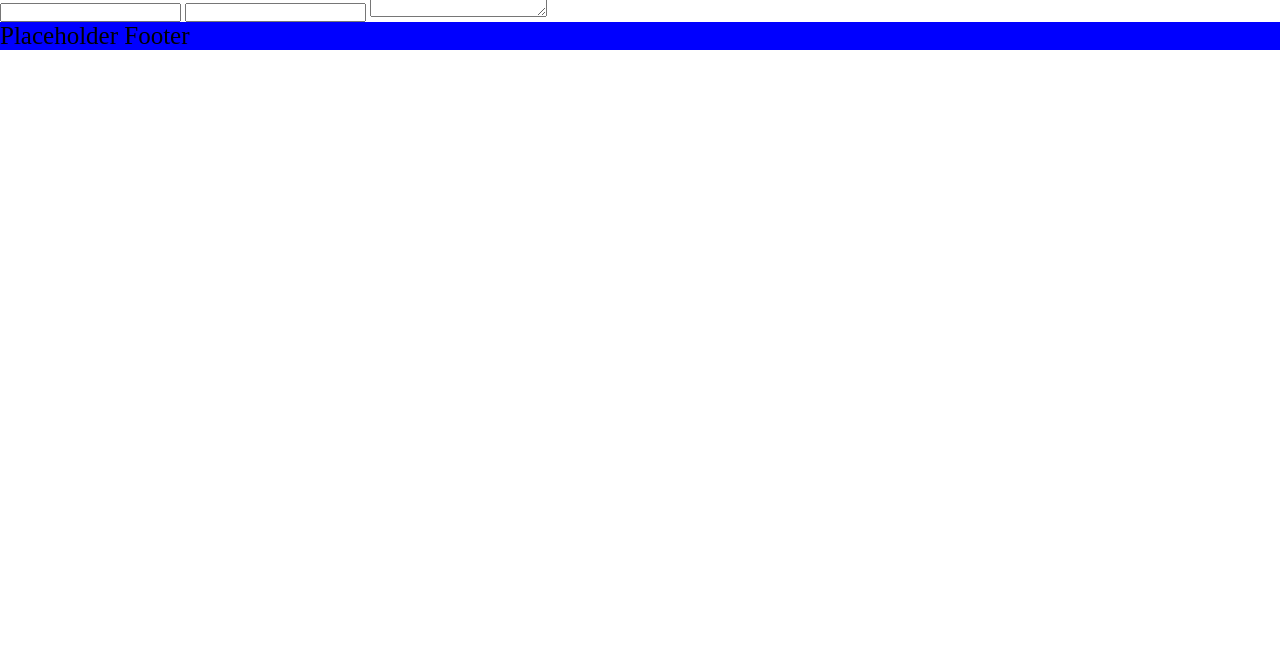
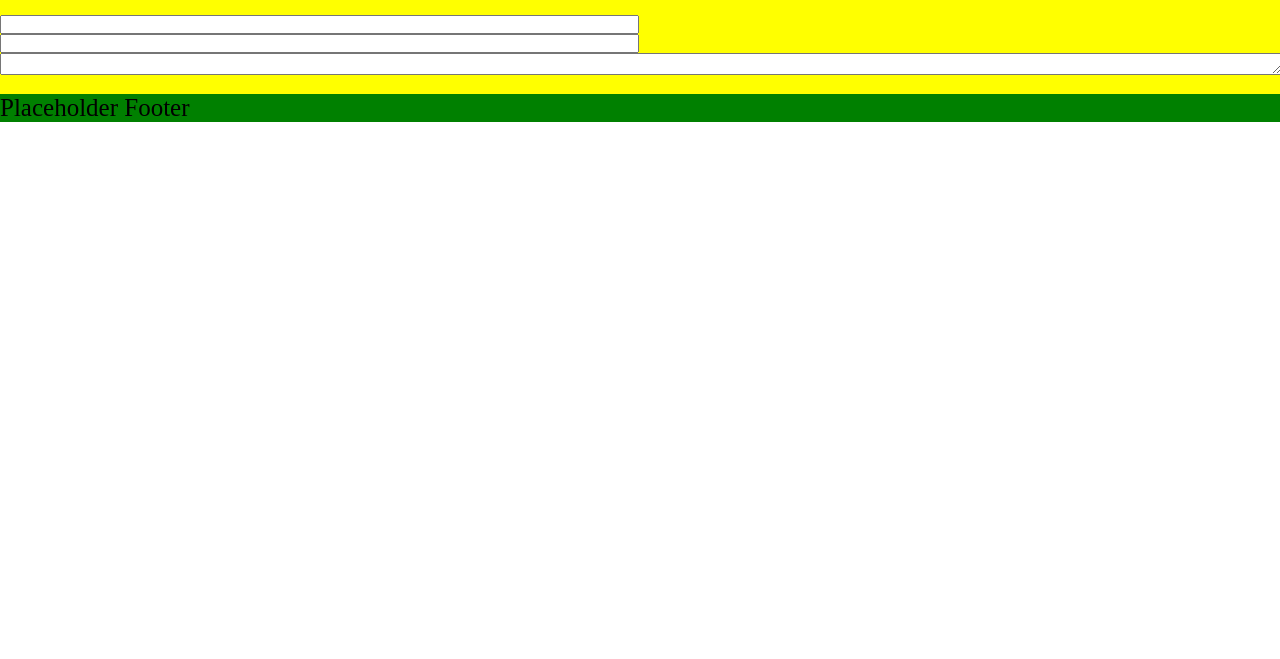
Before and after one commit to skylar-401-advanced-javascript/design-challenges, a website: page index.html in a window 1280 px wide. Shown: the part 141-800 px from the top of the page. Drawn offline with Linux system fonts and the light colour scheme.

Commit message:
added simple form and styled it

```diff
--- a/styles/footer.scss
+++ b/styles/footer.scss
@@ -1,4 +1,4 @@
 footer {
   font-size: 25px;
-  background: blue;
+  background: green;
 }
--- /dev/null
+++ b/styles/form.scss
@@ -0,0 +1,15 @@
+form {
+  width: 100%;
+  padding-top: 30px;
+  padding-bottom: 15px;
+  background: yellow;
+}
+
+input {
+  width: 49.6%;
+}
+
+textarea {
+  width: 100%;
+  height: 20px;
+}
--- a/styles/header.scss
+++ b/styles/header.scss
@@ -8,6 +8,7 @@ nav {
   font-size: 30px;
   width: 100%;
   text-align: center;
+  background: orange;
   a {
     border: 1px solid green;
     padding-left: 13.5%;
--- a/styles/styles.scss
+++ b/styles/styles.scss
@@ -1 +1 @@
-@import 'reset.scss', 'header.scss', 'footer.scss'
+@import 'reset.scss', 'header.scss', 'footer.scss', 'form.scss'
```
Also changed, not shown: styles/styles.css.
